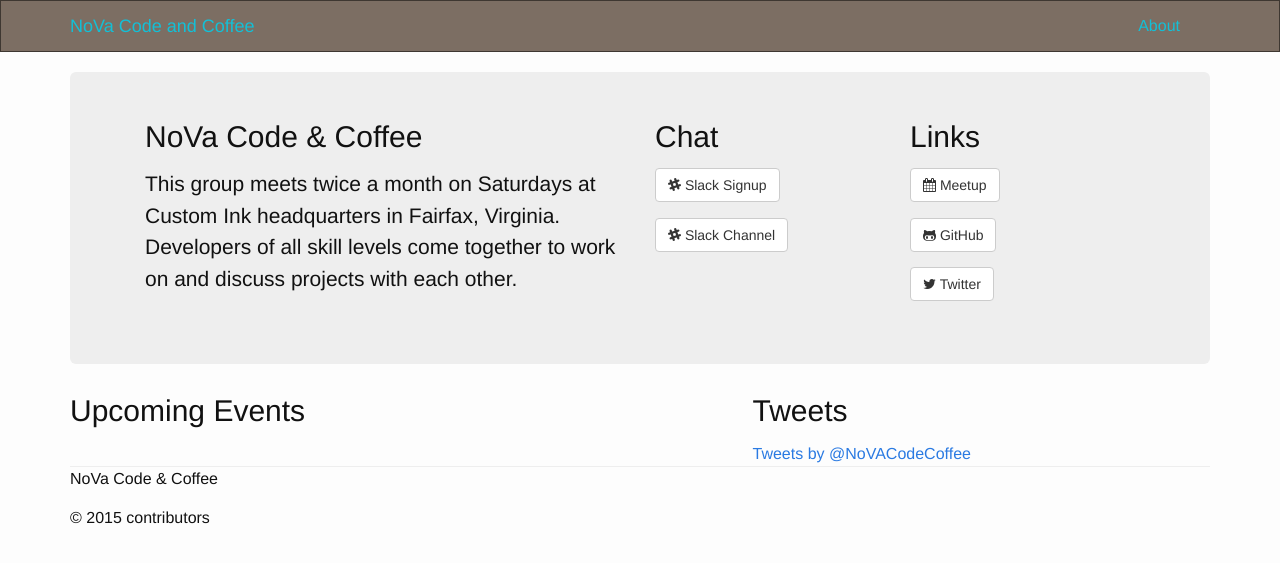
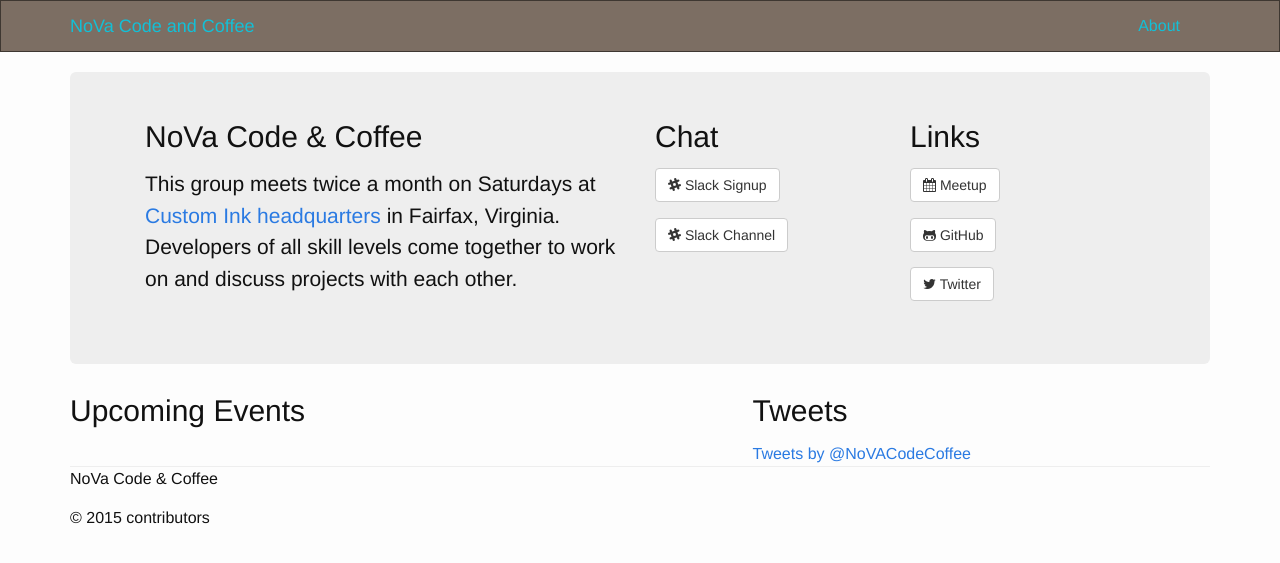
Before and after one commit to NoVACodeCoffee/novacodecoffee.github.io, a Jekyll site: the page built from index.html, in a window 1280 px wide. Shown: the top 563 px of the page. Built offline with Jekyll 4.4.1, drawn with Linux system fonts in a browser that asks for light colours; nearby versions of some CDN libraries; comment, search, counter and statistics services are not loaded; part of the change alters nothing that is shown.

```diff
--- a/_includes/banner.html
+++ b/_includes/banner.html
@@ -3,7 +3,7 @@
     <div class="row">
       <div class="col-md-6">
         <h2>NoVa Code &amp; Coffee</h2>
-        <p>This group meets twice a month on Saturdays at Custom Ink headquarters in Fairfax, Virginia. Developers of all skill levels come together to work on and discuss projects with each other.</p>
+        <p>This group meets twice a month on Saturdays at <a href="http://maps.google.com/?q=2910%20District%20Avenue%20+Fairfax">Custom Ink headquarters</a> in Fairfax, Virginia. Developers of all skill levels come together to work on and discuss projects with each other.</p>
       </div>
       <div class="col-md-3">
         <h2>Chat</h2>
```
